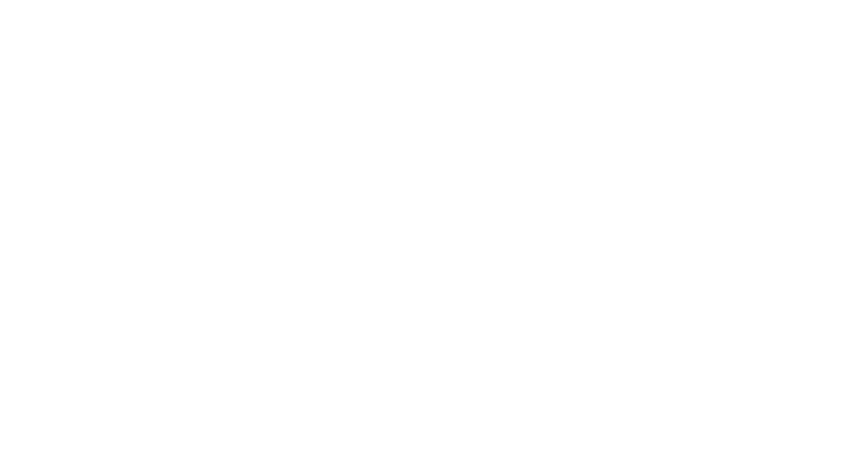
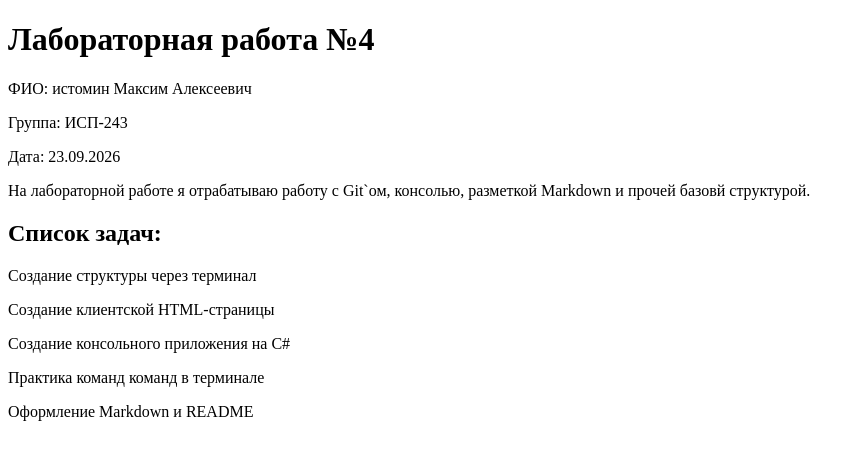
Before and after one commit to krekerfit1/Laba4_ISRPO_Istomin, a plain HTML site: page client/index.html in a window 1280 px wide. Shown: the whole page, without its empty margins (0-865 px from the left). Drawn offline with Linux system fonts and the light colour scheme.

Commit message:
наполнение index.html

```diff
--- a/client/index.html
+++ b/client/index.html
@@ -1,12 +1,23 @@
-
-
 <!DOCTYPE html>
 <html lang="ru">
 <head>
     <meta charset="UTF-8">
-    <title></title>
+    <title>Лабораторная работа №4</title>
 </head>
 <body>
+    <h1>Лабораторная работа №4</h1>
+    <p>ФИО: истомин Максим Алексеевич</p>
+    <p>Группа: ИСП-243</p>
+    <p>Дата: 23.09.2026</p>
+
+    <p>На лабораторной работе я отрабатываю  работу с Git`ом, консолью, разметкой Markdown и прочей базовй структурой.</p>
+
+    <h2>Список задач:</h2>
+        <p>Создание структуры  через терминал</p>
+        <p>Создание клиентской HTML-страницы</p>
+        <p>Создание консольного приложения на C# </p>
+        <p>Практика команд команд в терминале</p>
+        <p>Оформление Markdown и README</p>
 
 </body>
 </html>
```
